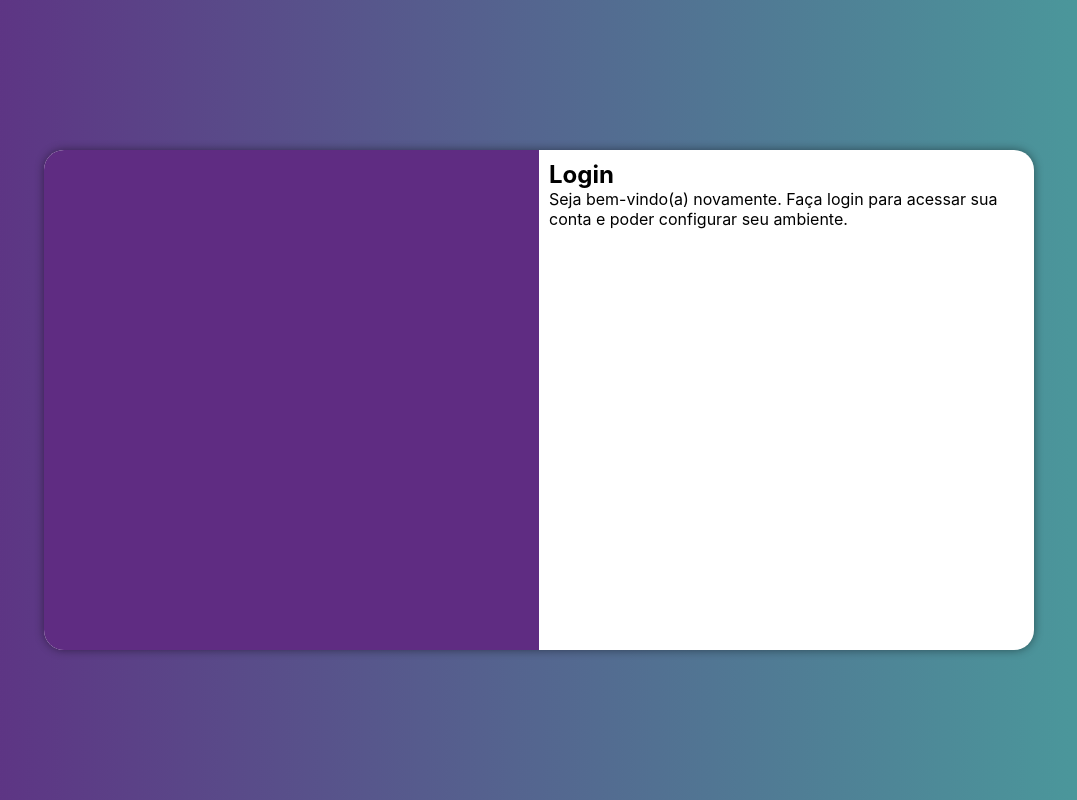
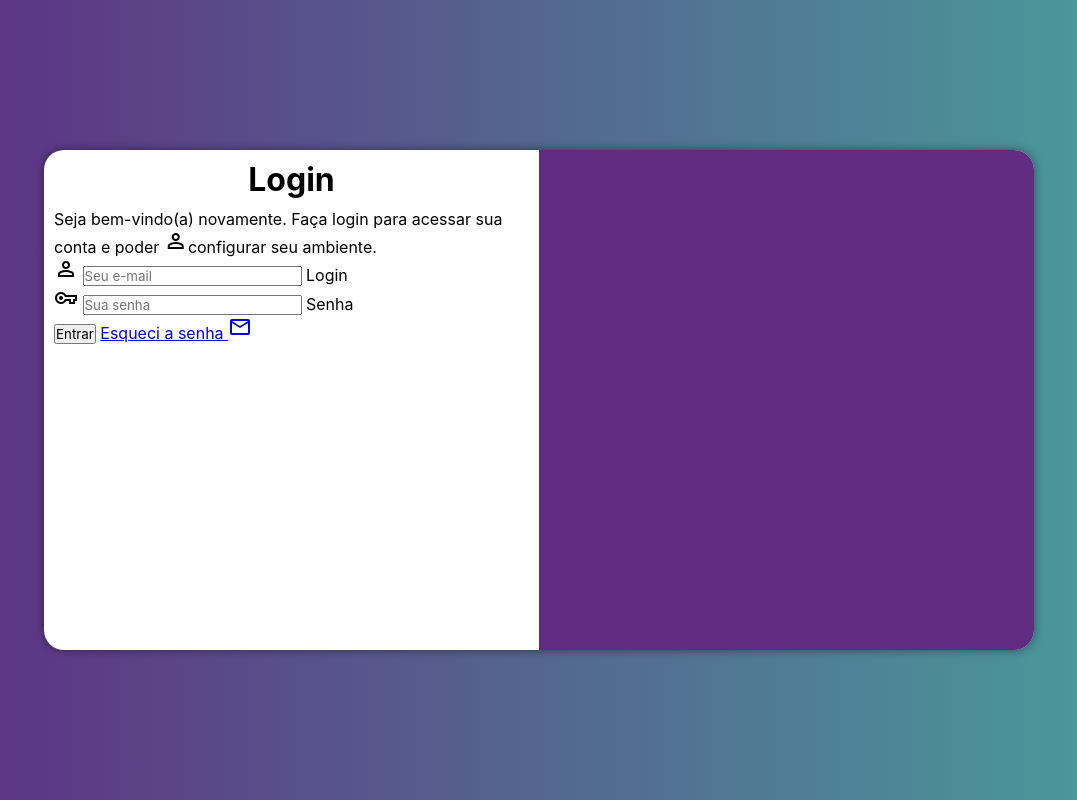
Before and after one commit to LucasGabrielBVieira/tela-login, a plain HTML site: page index.html in a window 1280 px wide. Shown: the whole page, without its empty margins (101-1178 px from the left). Drawn offline with nearby package versions, Linux system fonts and the light colour scheme.

Commit message:
fomulario

```diff
--- a/estilos/media-query.css
+++ b/estilos/media-query.css
@@ -27,12 +27,18 @@
         width: 990px;
     }
     section#login > div#imagem {
-        float: left;
+        float: right;
         width: 50%;
         height: 100%;
     }
     section#login > div#formulario {
-        float: right;
+        float: left;
         width: 50%;
     }
+    div#formulario > h1 {
+        font-size: 2em;
+    }
+    div#formulario > p {
+        font-size: 1em;
+    }
 }
--- a/estilos/style.css
+++ b/estilos/style.css
@@ -43,3 +43,10 @@ section#login > div#formulario {
     padding: 10px;
 
 }
+div#formulario > h1{
+    text-align: center;
+    margin-bottom: 10px;
+}
+div#formulario > p {
+    font-size: 0.8em;
+}
--- a/index.html
+++ b/index.html
@@ -1,9 +1,10 @@
 <!DOCTYPE html>
-<html lang="en">
+<html lang="pt-br">
 <head>
     <meta charset="UTF-8">
     <meta name="viewport" content="width=device-width, initial-scale=1.0">
     <title>Login</title>
+    <link rel="stylesheet" href="https://fonts.googleapis.com/css2?family=Material+Symbols+Outlined:opsz,wght,FILL,GRAD@24,400,0,0" />
     <link rel="stylesheet" href="estilos/style.css">
     <link rel="stylesheet" href="estilos/media-query.css">
 </head>
@@ -15,9 +16,22 @@
             </div>
             <div id="formulario">
                 <h1>Login</h1>
-                <p>Seja bem-vindo(a) novamente. Faça login para acessar sua conta e poder configurar seu ambiente.</p>
-                <form action="login.php" method="post">
-
+                <p>Seja bem-vindo(a) novamente. Faça login para acessar sua conta e poder <span class="material-symbols-outlined">person</span>configurar seu ambiente.</p>
+                <form action="login.php" method="post" autocomplete="on">
+                    <div class="campo">
+                        <span class="material-symbols-outlined">person</span>
+                        <input type="email" name="email" id="email" placeholder="Seu e-mail" autocomplete="email" required maxlength="30">
+                        <label for="email">Login</label>
+                    </div>
+                    <div class="campo">
+                        <span class="material-symbols-outlined">vpn_key</span>
+                        <input type="password" name="senha" id="senha" placeholder="Sua senha" autocomplete="current-password" minlength="8" maxlength="20">
+                        <label for="senha">Senha</label>
+                    </div>
+                    <input type="submit" value="Entrar">
+                    <a href="http://esqueci.html">
+                        Esqueci a senha <span class="material-symbols-outlined">mail</span>
+                    </a>
                 </form>
             </div>
         </section>
```
